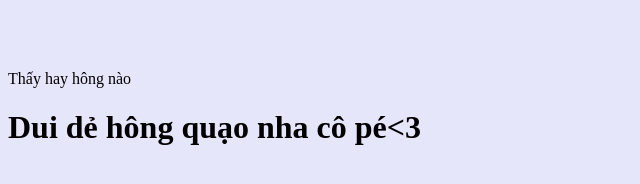
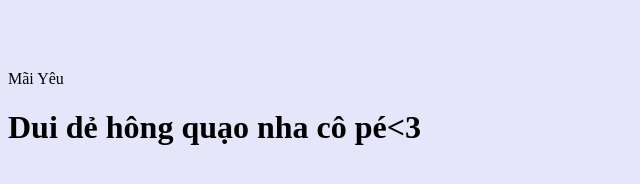
Before and after one commit to Quoc34123/Quocgithub.io, a plain HTML site: page index.html in a window 1280 px wide. Shown: the part 530-714 px from the top of the page, 0-640 px from the left. Drawn offline with Linux system fonts and the light colour scheme.

Commit message:
Update index.html

```diff
--- a/index.html
+++ b/index.html
@@ -39,8 +39,8 @@
 </head>
 <body>
 	<div class="heart"></div>
-<p>Thấy hay hông nào</p>
-<h1>Dui dẻ hông quạo nha cô pé<3</h1>
+<p>                                    Mãi Yêu</p>
+<h1>                  Dui dẻ hông quạo nha cô pé<3</h1>
 <body style="background-color:lavender;">
 <p style="color:midnightblue;">
 <p style="background-color:lightgrey;">
```
